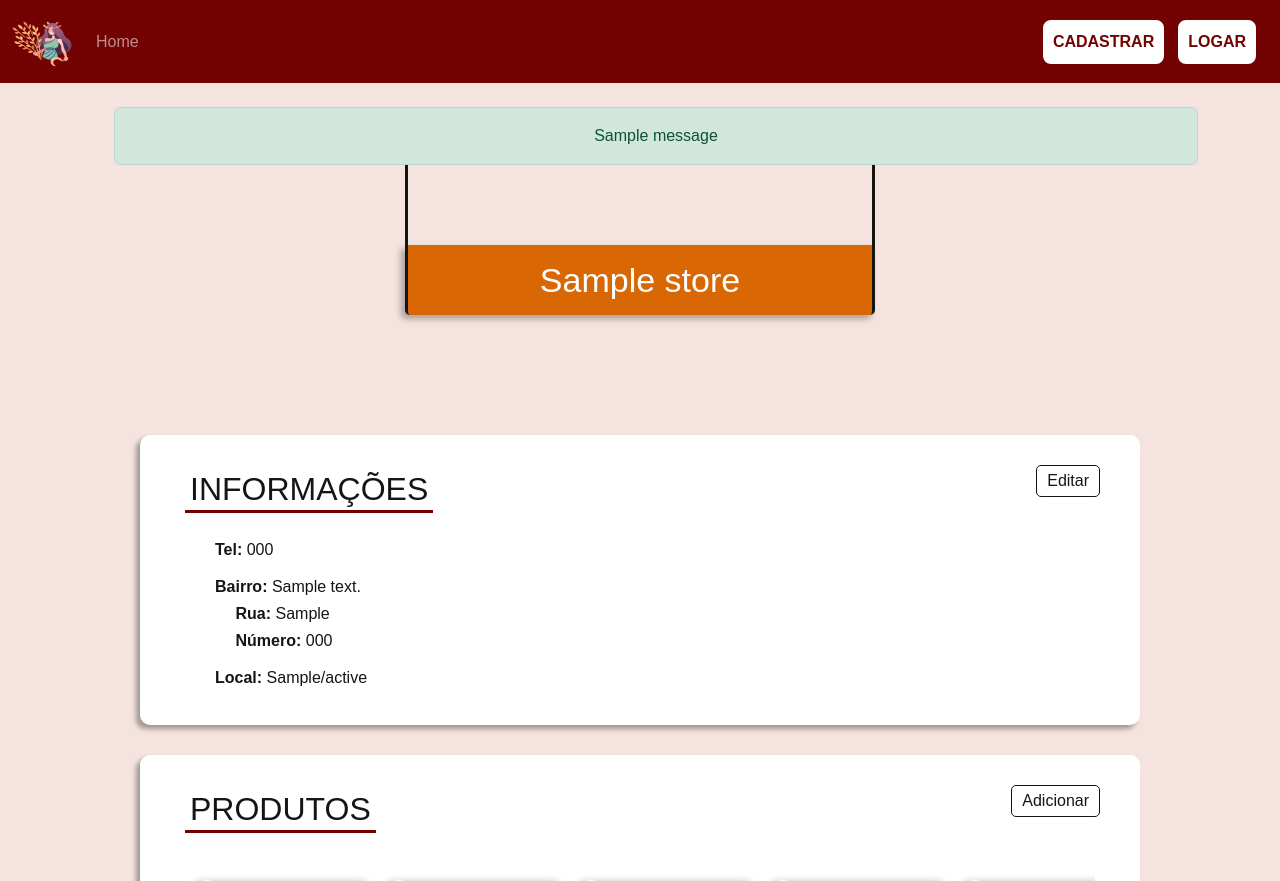
After one commit to FilipeEvan/ceres, a Django app: page /store/1 in a window 1280 px wide. The commit adds this page. Shown: the top 881 px of the page. Run offline with Django 4.2, Linux system fonts and the light colour scheme; tables that the repository leaves empty hold one stand-in row (values such as "Sample post"); one stand-in notice (Sample message) is shown.

Commit message:
feat: :package: store
Adicionada a parte de lojas.

Adiciona store ao modal, urls e views.

```diff
--- /dev/null
+++ b/static/css/store.css
@@ -0,0 +1,310 @@
+#campo-endereco {
+    display: inline-block;
+    width: 82%;
+}
+#campo-numero {
+    display: inline-block;
+    width: 65px;
+}
+#campo-estado {
+    display: inline-block;
+    width: 43%;
+}
+#campo-cidade {
+    display: inline-block;
+    width: 55%;
+}
+#campo-telefone {
+    display: inline-block;
+}
+
+#input-nome,
+#input-bairro,
+#input-endereco,
+#input-numero,
+#input-estado,
+#input-cidade,
+#input-telefone {
+    width: 100%;
+}
+#input-numero::-webkit-outer-spin-button,
+#input-numero::-webkit-inner-spin-button {
+    -webkit-appearance: none;
+    margin: 0;
+}
+
+::placeholder {
+    color: var(--cinza1);
+    font-size: 16px;
+}
+
+#cadastroDescricaoProduto {
+    padding-top: 10px;
+    width: 100%;
+    height: auto;
+}
+#cadastroFotoProduto {
+    width: 100%;
+}
+
+#container-titulo-loja {
+    position: relative;
+    width: 470px;
+    height: 70px;
+    background-color: var(--laranja);
+    border: 3px solid var(--preto);
+    border-bottom: none;
+    border-top: none;
+    margin: 80px auto 0 auto;
+    box-shadow: -4px 4px 6px rgba(0, 0, 0, 0.297);
+    border-radius: 0 0 5px 5px;
+}
+#linha-vertical1,
+#linha-vertical2 {
+    height: 80px;
+    border-right: 3px solid var(--preto);
+    position: absolute;
+    bottom: 100%;
+    left: -3px;
+}
+#linha-vertical2 {
+    left: 464px;
+}
+#titulo-loja {
+    color: var(--branco);
+    font-size: 34px;
+    width: 100%;
+    text-align: center;
+
+    position: absolute;
+    left: 50%;
+    top: 50%;
+    transform: translate(-50%, -50%);
+}
+
+#sessoes {
+    margin-top: 120px;
+}
+
+.quadrado-branco {
+    background-color: var(--branco);
+    max-width: 1000px;
+    height: 290px;
+    padding: 30px 40px 30px 40px;
+    margin: auto;
+    margin-bottom: 30px;
+    border-radius: 10px;
+    box-shadow: -4px 4px 5px rgba(0, 0, 0, 0.342);
+}
+#div-titulo-sessao {
+    display: inline-block;
+    /* border: 2px solid var(--vinho); */
+}
+#div-titulo-sessao i {
+    font-size: 2em;
+    color: var(--preto);
+}
+.titulo-sessao {
+    /* background-color: var(--vinho); */
+    padding: 2px 5px 2px 5px;
+    /* border-radius: 8px; */
+    margin: 0 0 0 5px;
+    display: inline-block;
+    font-size: 32px;
+    font-weight: 500;
+    color: var(--preto);
+    border-bottom: 3px solid var(--vinho);
+}
+
+.campo-cadastrar-produto {
+    margin-bottom: 15px;
+}
+#cadastroNomeProduto,
+#cadastroCategoriaProduto {
+    width: 100%;
+}
+#cadastroQuantidadeProduto {
+    display: inline-block;
+    width: 100px;
+}
+#cadastroTipoQuantidadeProduto {
+    display: inline-block;
+    width: 230px;
+}
+#cadastroPrecoProduto {
+    display: inline-block;
+    width: 120px;
+}
+
+.modal-body {
+}
+
+.imagem-card {
+    width: 300px;
+    height: 300px;
+
+    margin-left: 83px;
+}
+.titulo-card-produto {
+    /* display: inline-block; */
+}
+.conteudo-imagem-card {
+    display: inline-block;
+    height: 100px;
+    width: 200px;
+
+    background-color: var(--cinza3);
+}
+
+.titulo-conteudo-card {
+    margin-bottom: 5px;
+}
+.paragrafo-conteudo-card {
+    margin-left: 10px;
+    margin-bottom: 0px;
+}
+
+#div-conteudo-informacoes {
+    margin: 15px 0 0 30px;
+}
+.p-informacao {
+    display: inline-block;
+    font-size: 16px;
+    margin-bottom: 3px;
+    margin-left: 5px;
+}
+.item-paragrafro {
+    margin-top: 10px;
+    display: inline-block;
+}
+
+#produtos {
+    height: 500px;
+}
+#chat {
+    height: 800px;
+    max-width: 700px;
+}
+
+.conteudo {
+    position: relative;
+}
+#adicionar-produto {
+    position: absolute;
+    border: 1px solid var(--preto);
+    display: inline-block;
+    padding: 3px 10px 3px 10px;
+    border-radius: 5px;
+    right: 0%;
+    color: var(--preto);
+    background-color: var(--branco);
+    cursor: pointer;
+}
+#icone-adicionar-produto {
+    color: var(--preto);
+}
+#adicionar-produto:hover {
+    color: var(--branco);
+    background-color: var(--preto);
+}
+#adicionar-produto:hover #icone-adicionar-produto {
+    color: var(--branco);
+}
+
+.btn-outline-danger {
+}
+
+.container-itens-scroll {
+    display: flex;
+    justify-content: center;
+    align-items: center;
+}
+.scroll-horizontal {
+    width: 910px;
+    height: 400px;
+    display: flex;
+    flex-direction: row;
+    justify-content: space-between;
+    align-items: center;
+    position: relative;
+    overflow: hidden;
+}
+#cards-container {
+    display: flex;
+    flex-direction: row;
+    justify-content: flex-start;
+    align-items: center;
+    position: absolute;
+    left: 0px;
+    transition: 0.5s all ease-out;
+}
+#icone-deletar-produto {
+    font-size: 1.3em;
+    cursor: pointer;
+    background-color: var(--branco);
+    color: red;
+    padding: 8px 13px;
+    border-radius: 100px;
+}
+.card-body {
+    padding: 10px 0 16px 0;
+}
+.card-title {
+    width: 160px;
+    text-align: center;
+}
+.card-text {
+    text-align: center;
+}
+.card {
+    max-width: 174px;
+    max-height: 300px;
+    position: relative;
+    display: inline-block;
+    margin: 0 9px 0 9px;
+    display: flex;
+    box-shadow: 0px 0px 8px rgba(0, 0, 0, 0.378);
+    justify-content: center;
+    align-items: center;
+}
+.card-img-top {
+    width: 174px;
+    height: 140px;
+    background-size: cover;
+    background-repeat: no-repeat;
+    background-position: center center;
+}
+#img1 {
+    background-image: url(../paginas/imagens/maca.jpg);
+}
+#img2 {
+    background-image: url(../paginas/imagens/melancia.jpg);
+}
+#img3 {
+    background-image: url(../paginas/imagens/pera.jpg);
+}
+#img4 {
+    background-image: url(../paginas/imagens/uva.webp);
+}
+
+.botao {
+    position: relative;
+    display: inline-block;
+    border: none;
+    box-shadow: 0 0 10px rgba(0, 0, 0, 0.321);
+    background-color: var(--branco);
+    width: 50px;
+    height: 50px;
+    border-radius: 100px;
+    margin: 0px 5px;
+    z-index: 1;
+}
+
+#arrow {
+    font-size: 1.5em;
+    position: absolute;
+    left: 50%;
+    top: 50%;
+    transform: translate(-50%, -50%);
+    color: var(--vinho);
+}
--- /dev/null
+++ b/store/templates/store.html
@@ -0,0 +1,158 @@
+{% extends 'base.html' %}
+
+{% load static %}
+
+{% block 'title' %}Loja{% endblock %}
+
+{% block 'css' %}
+    {% static 'css/store.css' %}
+{% endblock %}
+
+{% block 'content' %}
+
+    <!-- Título da Loja -->
+    <div id="container-titulo-loja">
+        <div id="linha-vertical1"></div>
+        <div id="linha-vertical2"></div>
+        <h1 id="titulo-loja">
+            {{store.name}}
+        </h1>
+    </div>
+
+    <!-- Sessões Loja -->
+    <div id="sessoes">
+
+        <!-- Section Informações -->
+        <section class="quadrado-branco" id="informacoes">
+            <div class="conteudo">
+
+                <div id="div-titulo-sessao">
+                    <i class="bi bi-info-square-fill"></i>
+                    <h2 class="titulo-sessao">INFORMAÇÕES</h2>
+                </div>
+                <div id="adicionar-produto" data-bs-toggle="modal" data-bs-target="#modalEditarProduto">
+                    <i class="bi bi-pencil-square" id="icone-adicionar-produto"></i> Editar
+                </div>
+
+                <div id="div-conteudo-informacoes">
+                    <div class="item-paragrafro" title="Telefone para contato">
+                        <i class="bi bi-telephone-fill"></i>
+                        <p class="p-informacao">
+                            <strong>Tel:</strong>
+                            {{store.phone}}
+                        </p>
+                    </div>
+                    <br>
+                    <div class="item-paragrafro" title="localização da loja">
+                        <i class="bi bi-geo-alt-fill"></i>
+                        <p class="p-informacao">
+                            <strong>Bairro:</strong> {{store.address}}
+                        </p>
+                        <br>
+                        <p class="p-informacao" style="margin-left: 25.5px;">
+                            <strong>Rua:</strong>
+                            {{store.district}}
+                        </p>
+                        <br>
+                        <p class="p-informacao" style="margin-left: 25.5px;">
+                            <strong>Número:</strong>
+                            {{store.number}}
+                        </p>
+                            <br>
+                    </div><br>
+                    <div class="item-paragrafro" title="Cidade/Estado">
+                        <i class="bi bi-house-fill"></i>
+                        <p class="p-informacao">
+                            <strong>Local:</strong> {{store.city}}/{{store.state}}
+                        </p>
+                    </div>
+                </div>
+            </div>
+        </section>
+
+        <section class="quadrado-branco" id="produtos">
+            <div class="conteudo">
+
+                <div id="div-titulo-sessao">
+                    <i class="bi bi-basket3-fill"></i>
+                    <h2 class="titulo-sessao">PRODUTOS</h2>
+                </div>
+                <div id="adicionar-produto" data-bs-toggle="modal" data-bs-target="#modalAdicionarProduto">
+                    <i class="bi bi-plus-lg" id="icone-adicionar-produto"></i> Adicionar
+                </div>
+
+                <div class="container-itens-scroll">
+                    <div class="scroll-horizontal">
+                        <button class="botao" id="botaoEsquerdo" onclick="scrollHorizontal(1)"><i class="bi bi-chevron-left" id="arrow"></i></button>
+                        <button class="botao" id="botaoDireito" onclick="scrollHorizontal(-1)"><i class="bi bi-chevron-right" id="arrow"></i></button>
+                        <div id="cards-container">
+                            <div class="card" style="width: 11rem;">
+                                <div class="card-img-top" id="img1"><i class="bi bi-trash3-fill" id="icone-deletar-produto"></i></div>
+                                <div class="card-body">
+                                    <h5 class="card-title">Maça</h5>
+                                    <p class="card-text" style="margin-bottom: 0;">10 unidades</p>
+                                    <p class="card-text">R$ 19,90</p>
+                                    <button type="button" class="btn btn-laranja" data-bs-toggle="modal" data-bs-target="#modalVerProduto">Ver produto</button>
+                                </div>
+                            </div>
+                            <div class="card" style="width: 11rem;">
+                                <div class="card-img-top" id="img2"><i class="bi bi-trash3-fill" id="icone-deletar-produto"></i></div>
+                                <div class="card-body">
+                                    <h5 class="card-title">Melancia</h5>
+                                    <p class="card-text" style="margin-bottom: 0;">3 unidades</p>
+                                    <p class="card-text">R$ 35,90</p>
+                                    <button type="button" class="btn btn-laranja" data-bs-toggle="modal" data-bs-target="#modalVerProduto">Ver produto</button>                                    </div>
+                            </div>
+                            <div class="card" style="width: 11rem;">
+                                <div class="card-img-top" id="img3"><i class="bi bi-trash3-fill" id="icone-deletar-produto"></i></div>
+                                <div class="card-body">
+                                    <h5 class="card-title">Melancia </h5>
+                                    <p class="card-text" style="margin-bottom: 0;">5 kg</p>
+                                    <p class="card-text">R$ 12,90</p>
+                                    <button type="button" class="btn btn-laranja" data-bs-toggle="modal" data-bs-target="#modalVerProduto">Ver produto</button>                                    </div>
+                            </div>
+                            <div class="card" style="width: 11rem;">
+                                <div class="card-img-top" id="img4"><i class="bi bi-trash3-fill" id="icone-deletar-produto"></i></div>
+                                <div class="card-body">
+                                    <h5 class="card-title">Uva</h5>
+                                    <p class="card-text" style="margin-bottom: 0;">8 kg</p>
+                                    <p class="card-text">R$ 25,90</p>
+                                    <button type="button" class="btn btn-laranja" data-bs-toggle="modal" data-bs-target="#modalVerProduto">Ver produto</button>                                    </div>
+                            </div>
+                            <div class="card" style="width: 11rem;">
+                                <div class="card-img-top" id="img4"><i class="bi bi-trash3-fill" id="icone-deletar-produto"></i></div>
+                                <div class="card-body">
+                                    <h5 class="card-title">Uva</h5>
+                                    <p class="card-text" style="margin-bottom: 0;">4 unidades</p>
+                                    <p class="card-text">R$ 10</p>
+                                    <button type="button" class="btn btn-laranja" data-bs-toggle="modal" data-bs-target="#modalVerProduto">Ver produto</button>                                    </div>
+                            </div>
+                            <div class="card" style="width: 11rem;">
+                                <div class="card-img-top" id="img4"><i class="bi bi-trash3-fill" id="icone-deletar-produto"></i></div>
+                                <div class="card-body">
+                                    <h5 class="card-title">Uva</h5>
+                                    <p class="card-text" style="margin-bottom: 0;">20 unidades</p>
+                                    <p class="card-text">R$ 9,90</p>
+                                    <button type="button" class="btn btn-laranja" data-bs-toggle="modal" data-bs-target="#modalVerProduto">Ver produto</button>                                    </div>
+                            </div>
+
+                        </div>
+                    </div>
+
+                </div>
+            </div>
+        </section>
+
+        <section class="quadrado-branco" id="chat">
+            <div class="conteudo">
+
+                <div id="div-titulo-sessao">
+                    <i class="bi bi-chat-left-text-fill"></i>
+                    <h2 class="titulo-sessao">CHAT</h2>
+                </div>
+            </div>
+        </section>
+
+    </div>
+
+{% endblock %}
--- a/store/urls.py
+++ b/store/urls.py
@@ -13,4 +13,5 @@ urlpatterns = [
     path('', views.home, name = 'home'),
     path('create_store/', views.create_store, name = 'create_store'),
     path('my_store/', views.my_store, name = 'my_store'),
+    path('store/<int:id>', views.store, name = 'store'),
 ]
--- a/store/views.py
+++ b/store/views.py
@@ -92,8 +92,9 @@ def logout(request):
 
 # Store
 def home(request):
-    status = request.GET.get('status')
-    return render(request, 'home.html', {'status': status})
+    stores = Store.objects.all().order_by('name')
+
+    return render(request, 'home.html', {'stores': stores})
 
 @login_required
 def create_store(request):
@@ -131,3 +132,8 @@ def create_store(request):
 @login_required
 def my_store(request):
     return HttpResponse('Minha loja')
+
+def store(request, id):
+    store = Store.objects.get(id = id)
+
+    return render(request, 'store.html', {'store': store})
--- a/templates/base.html
+++ b/templates/base.html
@@ -81,18 +81,17 @@
         </header>
 
         <!-- Messages -->
-        <div class="container">
-
+        {% if messages %}
             <br>
-
-            {% if messages %}
+            <div class="container">
                 <ul class="messages">
                     {% for message in messages %}
                         <li {% if message.tags %}class="alert alert-{{ message.tags }}"{% endif %}>{{ message }}</if>
                     {% endfor %}
                 </ul>
-            {% endif%}
-        </div>
+            </div>
+        {% endif%}
+
 
         <main>
 
@@ -104,6 +103,7 @@
         <script src="https://cdn.jsdelivr.net/npm/bootstrap@5.2.0-beta1/dist/js/bootstrap.bundle.min.js" integrity="sha384-pprn3073KE6tl6bjs2QrFaJGz5/SUsLqktiwsUTF55Jfv3qYSDhgCecCxMW52nD2" crossorigin="anonymous"></script>
 
         <script src="{% static 'js/state-city.js' %}"></script>
+        <script src="{% static 'js/store.js' %}"></script>
 
     </body>
 </html>
```
Also changed, not shown: static/js/store.js (added, +35 -0 lines), store/templates/home.html (+52 -1 lines).
